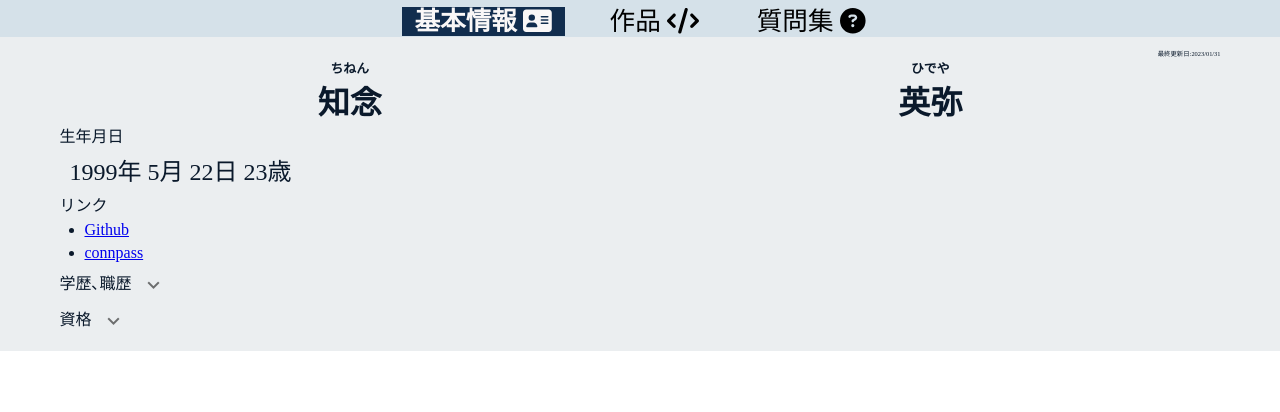
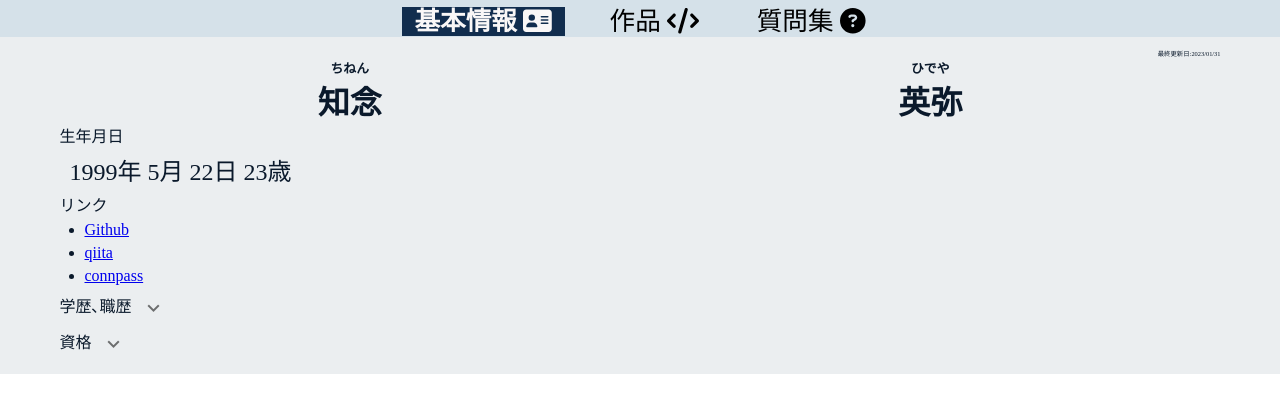
Before and after one commit to s19013/my-profile, a Vue app: page /Home in a window 1280 px wide. Shown: the top 412 px of the page. Built offline with nearby package versions, Linux system fonts and the light colour scheme.

Commit message:
データ追加

```diff
--- a/src/datas/HomeData.js
+++ b/src/datas/HomeData.js
@@ -19,6 +19,11 @@ export class HomeData{
                 icon :null,
                 title:'Github',
                 url  :'https://github.com/s19013/',
+            },
+            {
+                icon :null,
+                title:'qiita',
+                url  :'https://qiita.com/hideya670',
             },
             {
                 icon :null,
```
